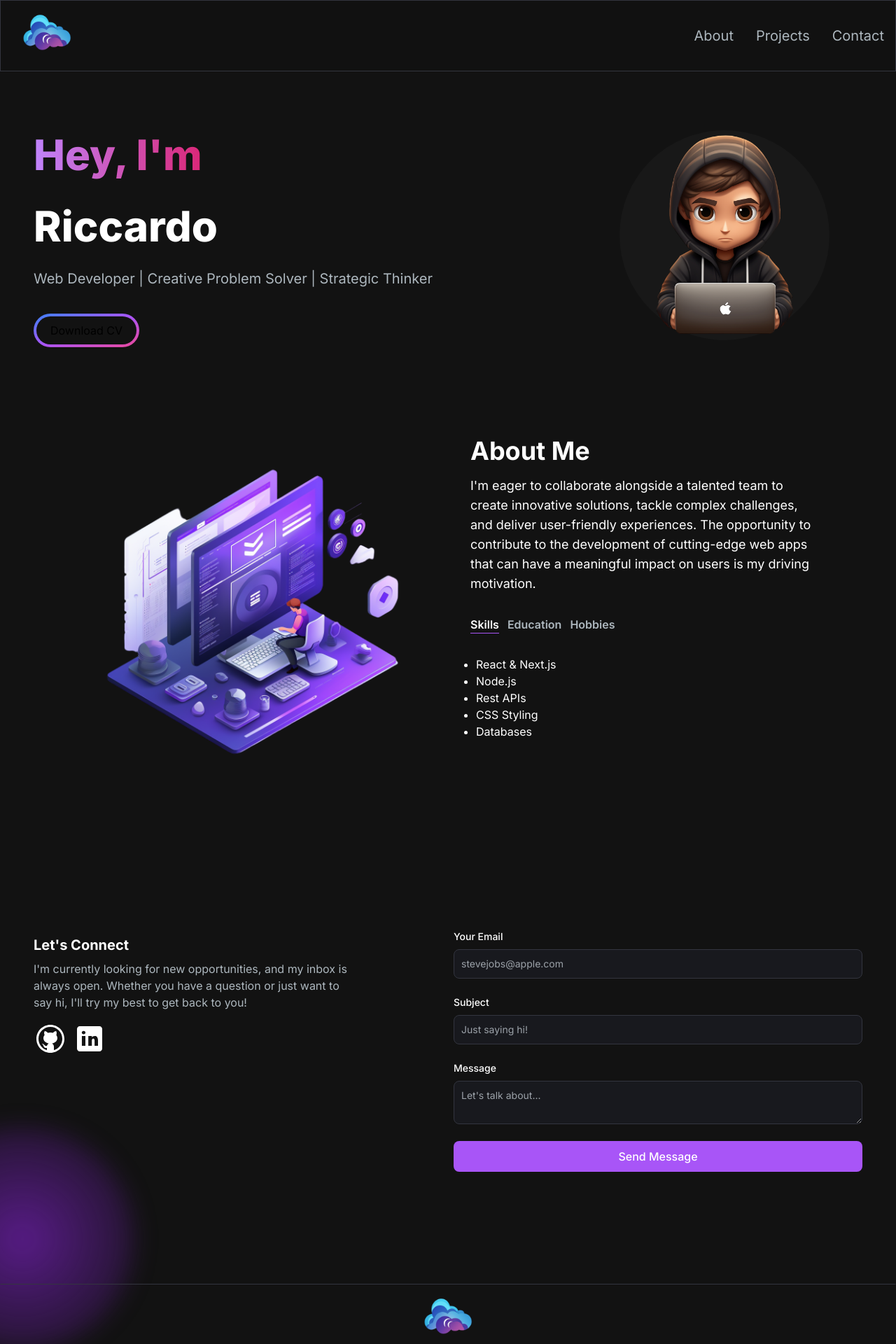
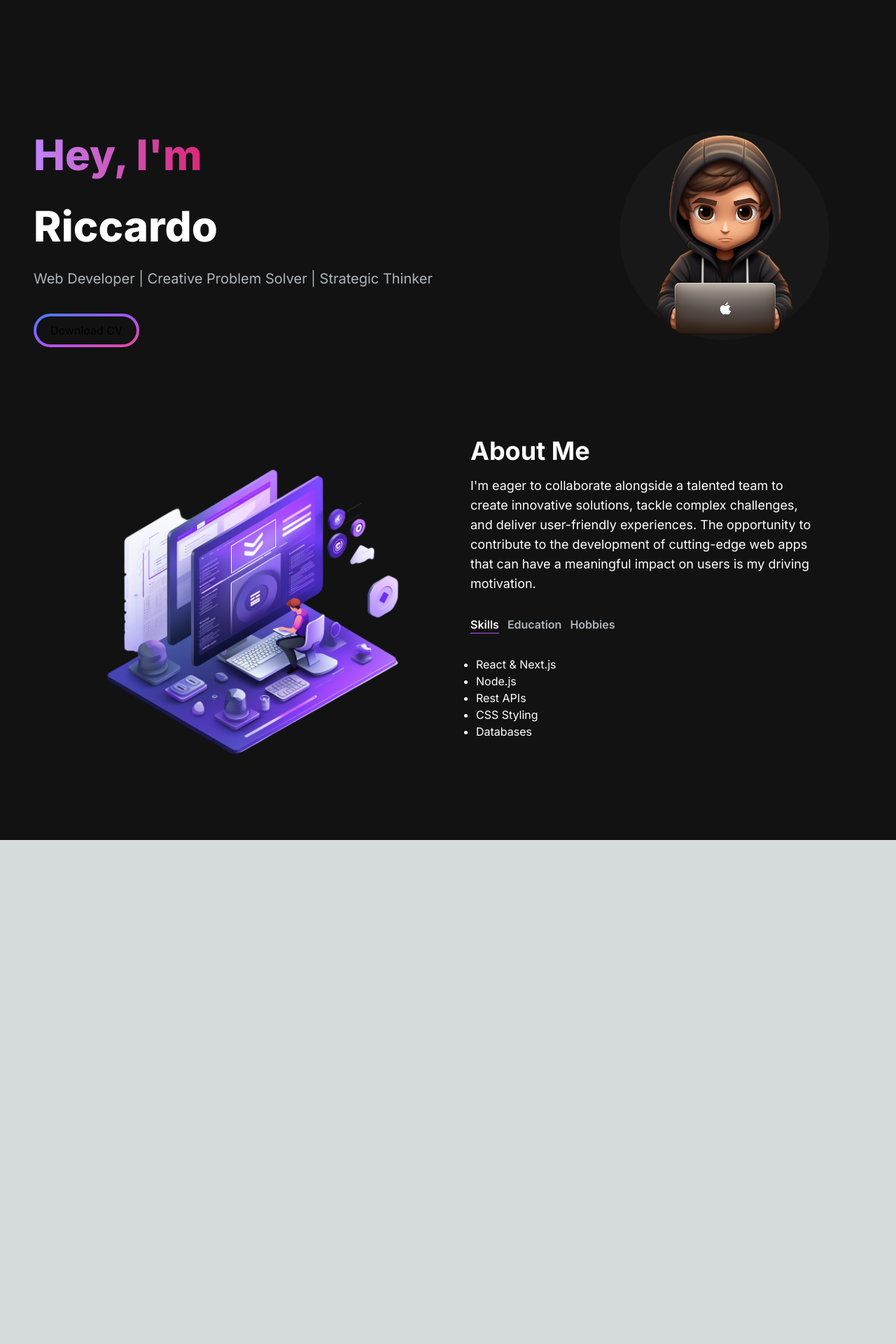
Before and after one commit to rtagl/about-me, a Next.js app: page / in a window 1280 px wide. Shown: the top 1920 px of the page at 70% size. After the commit the page ends 1200 px from the top, so only its background shows below. Built offline with nearby package versions, Linux system fonts and the light colour scheme.

Commit message:
simplify layout

```diff
--- a/app/api/send/route.js
+++ /dev/null
@@ -1,30 +0,0 @@
-// import { EmailTemplate } from '../../../components/EmailTemplate';
-import { NextResponse } from 'next/server';
-import { Resend } from 'resend';
-
-const resend = new Resend(process.env.RESEND_API_KEY);
-const fromEmail = process.env.FROM_EMAIL;
-
-export async function POST(req, res) {
-	const { body } = await res.json();
-	const { email, subject, message } = body;
-	try {
-		const data = await resend.emails.send({
-			from: fromEmail,
-			to: ['rstaglietti@gmail.com'],
-			subject: 'Hello world',
-			react: (
-				<>
-					<h1>{subject}</h1>
-					<p>Thank you for contacting me!</p>
-					<p>Message submitted: </p>
-					<p>{message}</p>
-				</>
-			),
-		});
-
-		return NextResponse.json(data);
-	} catch (error) {
-		return NextResponse.json({ error });
-	}
-}
--- a/app/components/EmailSection.jsx
+++ /dev/null
@@ -1,112 +0,0 @@
-'use client';
-import { useState } from 'react';
-import GithubIcon from '../../public/images/github-icon.svg';
-import LinkedInIcon from '../../public/images/linkedin-icon.svg';
-import Link from 'next/link';
-import Image from 'next/image';
-
-const EmailSection = () => {
-	const [emailSubmitted, setEmailSubmitted] = useState(false);
-
-	const handleSubmit = async (e) => {
-		e.preventDefault();
-		const data = {
-			email: e.target.email.value,
-			subject: e.target.subject.value,
-			message: e.target.message.value,
-		};
-		const JSONdata = JSON.stringify(data);
-		const endpoint = '/api/send';
-
-		const options = {
-			method: 'POST',
-			headers: {
-				'Content-Type': 'application/json',
-			},
-			body: JSONdata,
-		};
-		const response = await fetch(endpoint, options);
-		const resData = await response.json();
-		console.log('resData', resData);
-
-		if (response.status === 200) {
-			console.log('Message sent.');
-			setEmailSubmitted(true);
-			setTimeout(() => {
-				setEmailSubmitted(false);
-			}, 3500);
-		}
-	};
-
-	return (
-		<section className="grid md:grid-cols-2 my-12 md:my-12 py-24 gap-4 relative">
-			<div className="absolute top-full -left-4 transform -translate-x-1/2 -translate-y-1/2 bg-[radial-gradient(ellipse_at_center,_var(--tw-gradient-stops))] from-primary-900 to-transparent rounded-full h-80 w-80 z-0 blur-lg"></div>
-			<div className="z-10">
-				<h5 className="text-xl font-bold text-white my-2">Let&apos;s Connect</h5>
-				<p className="text-[#ADB7BE] mb-4 max-w-md">
-					I&apos;m currently looking for new opportunities, and my inbox is always open. Whether you
-					have a question or just want to say hi, I&apos;ll try my best to get back to you!
-				</p>
-				<div className="socials flex flex-row gap-2">
-					<Link href="https://github.com/rtagl" target="_blank">
-						<Image src={GithubIcon} alt="Github" />
-					</Link>
-					<Link href="https://linkedin.com/in/riccardo-taglietti" target="_blank">
-						<Image src={LinkedInIcon} alt="LinkedIn" />
-					</Link>
-				</div>
-			</div>
-			<div>
-				<form onSubmit={handleSubmit} className="flex flex-col">
-					<div className="mb-6">
-						<label htmlFor="email" className="text-white mb-2 block text-sm font-medium">
-							Your Email
-						</label>
-						<input
-							name="email"
-							type="email"
-							id="email"
-							required
-							placeholder="stevejobs@apple.com"
-							className="bg-[#18191E] border border-[#33353F] placeholder-[#9CA2A9] text-gray-100 text-sm rounded-lg block w-full p-2.5"
-						/>
-					</div>
-					<div className="mb-6">
-						<label htmlFor="subject" className="text-white mb-2 block text-sm font-medium">
-							Subject
-						</label>
-						<input
-							name="subject"
-							type="text"
-							id="subject"
-							required
-							placeholder="Just saying hi!"
-							className="bg-[#18191E] border border-[#33353F] placeholder-[#9CA2A9] text-gray-100 text-sm rounded-lg block w-full p-2.5"
-						/>
-					</div>
-					<div className="mb-6">
-						<label htmlFor="message" className="text-white block text-sm mb-2 font-medium">
-							Message
-						</label>
-						<textarea
-							name="message"
-							id="message"
-							className="bg-[#18191E] border border-[#33353F] placeholder-[#9CA2A9] text-gray-100 text-sm rounded-lg block w-full p-2.5"
-							placeholder="Let's talk about..."
-						/>
-					</div>
-					<button
-						type="submit"
-						className="bg-primary-500 hover:bg-primary-600 text-white font-medium py-2.5 px-5 rounded-lg w-full">
-						Send Message
-					</button>
-					{emailSubmitted && (
-						<p className="text-green-500 text-sm mt-2">Email sent successfully!</p>
-					)}
-				</form>
-			</div>
-		</section>
-	);
-};
-
-export default EmailSection;
--- a/app/components/Footer.jsx
+++ /dev/null
@@ -1,14 +0,0 @@
-import Image from 'next/image';
-import Logo from '../../public/images/cloud-logo.png';
-
-const Footer = () => {
-	return (
-		<footer className="footer border border-t-[#33353F] z-10 border-l-transparent border-r-transparent text-white">
-			<div className="flex container mx-auto justify-center">
-				<Image src={Logo} height={100} alt="logo" />
-			</div>
-		</footer>
-	);
-};
-
-export default Footer;
--- a/app/components/MenuOverlay.jsx
+++ /dev/null
@@ -1,13 +0,0 @@
-import NavLink from './NavLink';
-
-const MenuOverlay = ({ links }) => {
-	return (
-		<ul className="flex flex-col py-4 items-center">
-			{links.map((link, index) => (
-				<NavLink key={index} href={link.path} title={link.title} />
-			))}
-		</ul>
-	);
-};
-
-export default MenuOverlay;
--- a/app/components/NavLink.jsx
+++ /dev/null
@@ -1,13 +0,0 @@
-import Link from 'next/link';
-
-const NavLink = ({ href, title }) => {
-	return (
-		<Link
-			href={href}
-			className="block py-2 pl-3 pr-4 text-[#ADB7BE] sm:text-xl rounded md:p-0 hover:text-white">
-			{title}
-		</Link>
-	);
-};
-
-export default NavLink;
--- a/app/components/Navbar.jsx
+++ /dev/null
@@ -1,66 +0,0 @@
-'use client';
-import { useState } from 'react';
-import Link from 'next/link';
-import Image from 'next/image';
-import NavLink from './NavLink';
-import MenuOverlay from './MenuOverlay';
-import { Bars3Icon, XMarkIcon } from '@heroicons/react/24/solid';
-import Logo from '../../public/images/cloud-logo.png';
-
-const navLinks = [
-	{
-		title: 'About',
-		path: '#about',
-	},
-	{
-		title: 'Projects',
-		path: '#projects',
-	},
-	{
-		title: 'Contact',
-		path: '#contact',
-	},
-];
-
-const Navbar = () => {
-	const [navbarOpen, setNavbarOpen] = useState(false);
-
-	return (
-		<nav className="fixed mx-auto border border-[#33353F] top-0 left-0 right-0 z-10 bg-[#121212] bg-opacity-90">
-			<div className="flex flex-wrap container items-center justify-between mx-auto px-4">
-				<Link href="/">
-					<Image src={Logo} height={100} alt="logo" />
-				</Link>
-				<div className="mobile-menu block md:hidden">
-					{!navbarOpen ? (
-						<button
-							onClick={() => setNavbarOpen(true)}
-							className="flex items-center px-3 py-2 border rounded border-slate-200 text-slate-200 hover:text-white hover:border-white">
-							<Bars3Icon className="h-5 w-5" />
-						</button>
-					) : (
-						<button
-							onClick={() => setNavbarOpen(false)}
-							className="flex items-center px-3 py-2 border rounded border-slate-200 text-slate-200 hover:text-white hover:border-white">
-							<XMarkIcon className="h-5 w-5" />
-						</button>
-					)}
-				</div>
-				<div className="menu hidden md:block md:w-auto" id="navbar">
-					<ul className="flex p-4 md:p-0 md:flex-row md:space-x-8 mt-0">
-						{navLinks.map((link) => {
-							return (
-								<li key={link.title}>
-									<NavLink href={link.path} title={link.title} />
-								</li>
-							);
-						})}
-					</ul>
-				</div>
-			</div>
-			{navbarOpen ? <MenuOverlay links={navLinks} /> : null}
-		</nav>
-	);
-};
-
-export default Navbar;
--- a/app/page.js
+++ b/app/page.js
@@ -1,20 +1,14 @@
 import Image from 'next/image';
 import HeroSection from './components/HeroSection';
-import Navbar from './components/Navbar';
 import AboutSection from './components/AboutSection';
-import EmailSection from './components/EmailSection';
-import Footer from './components/Footer';
 
 export default function Home() {
 	return (
 		<main className="flex min-h-screen flex-col bg-[#121212]">
-			<Navbar />
 			<div className="container mt-24 mx-auto px-12 py-4">
 				<HeroSection />
 				<AboutSection />
-				<EmailSection />
 			</div>
-			<Footer />
 		</main>
 	);
 }
```
